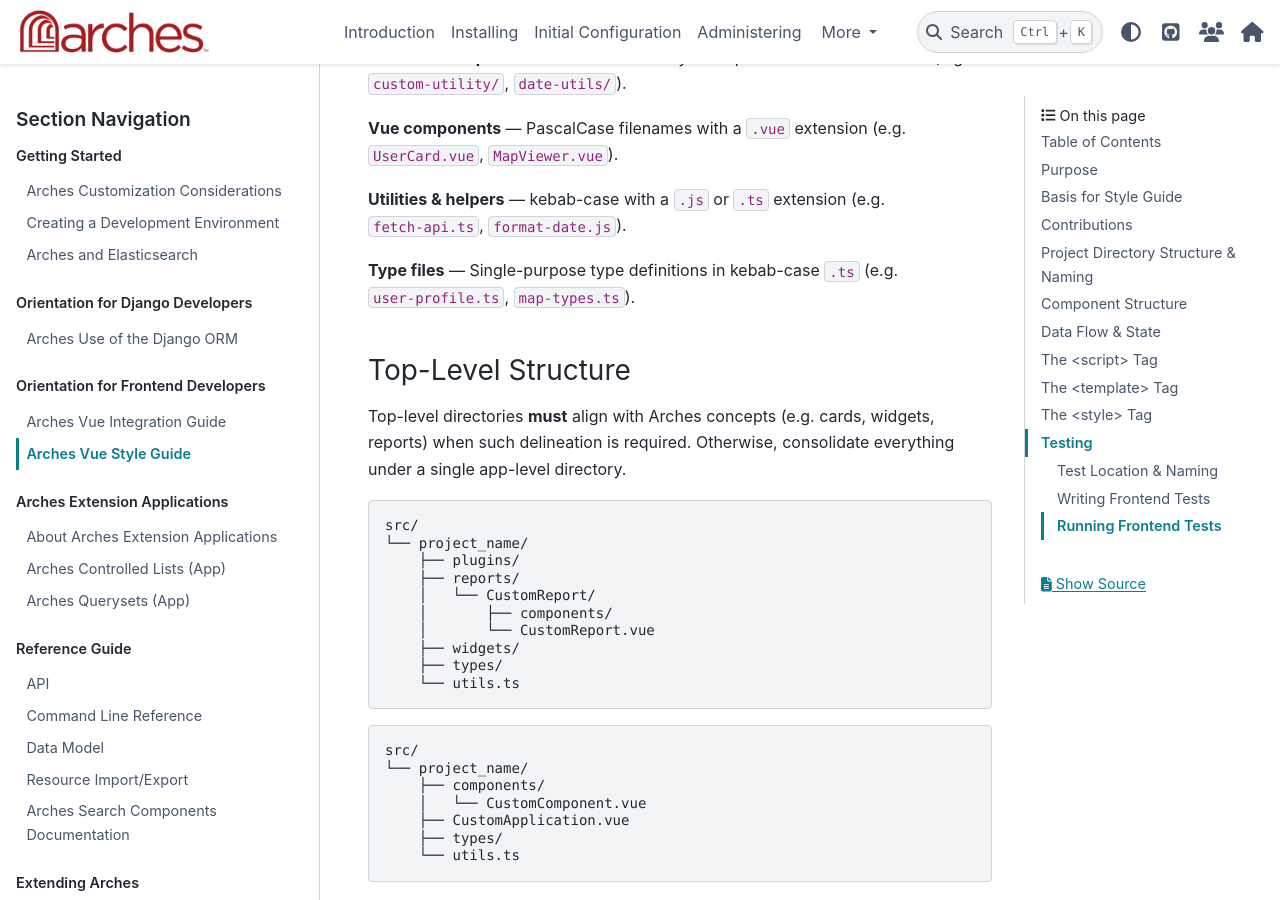
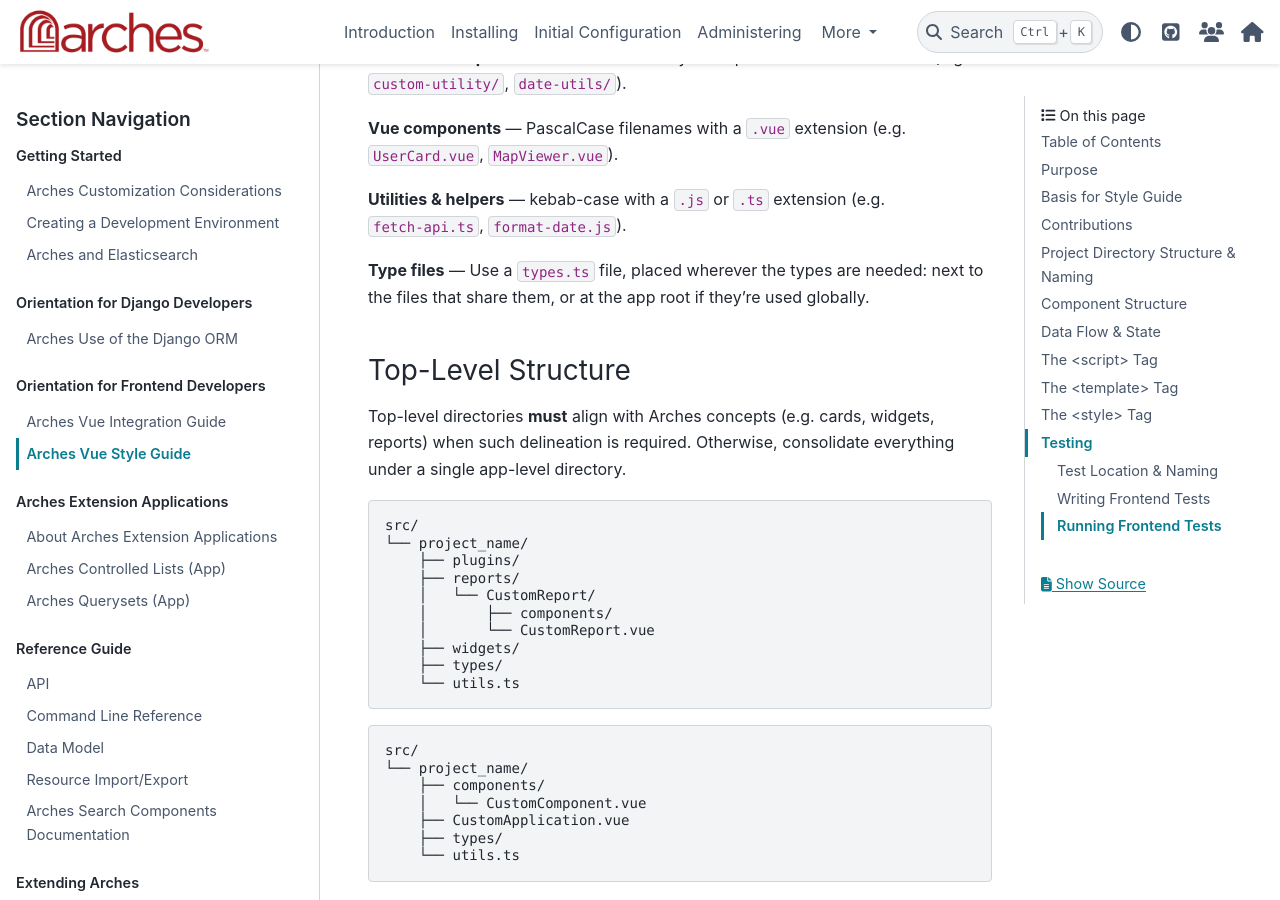
Before and after one commit to archesproject/arches-docs, a Sphinx documentation site: the page built from docs/developing/vue/arches-vue-styleguide.rst, in a window 1280 px wide and 900 px high, scrolled down 2648 px. Built offline with Sphinx 7.4.7 and the PyData theme 0.15.4, drawn with Linux system fonts in a browser that asks for light colours; some of the changed text lies outside the part shown.

Commit message:
PR feedback #481

```diff
--- a/docs/developing/vue/arches-vue-styleguide.rst
+++ b/docs/developing/vue/arches-vue-styleguide.rst
@@ -82,7 +82,7 @@
 
 **Utilities & helpers** — kebab-case with a ``.js`` or ``.ts`` extension (e.g. ``fetch-api.ts``, ``format-date.js``).
 
-**Type files** — Single-purpose type definitions in kebab-case ``.ts`` (e.g. ``user-profile.ts``, ``map-types.ts``).
+**Type files** — Use a ``types.ts`` file, placed wherever the types are needed: next to the files that share them, or at the app root if they're used globally.
 
 Top-Level Structure
 -------------------
```
Also changed, not shown: other parts of docs/developing/vue/arches-vue-styleguide.rst (+1 -1 lines).
